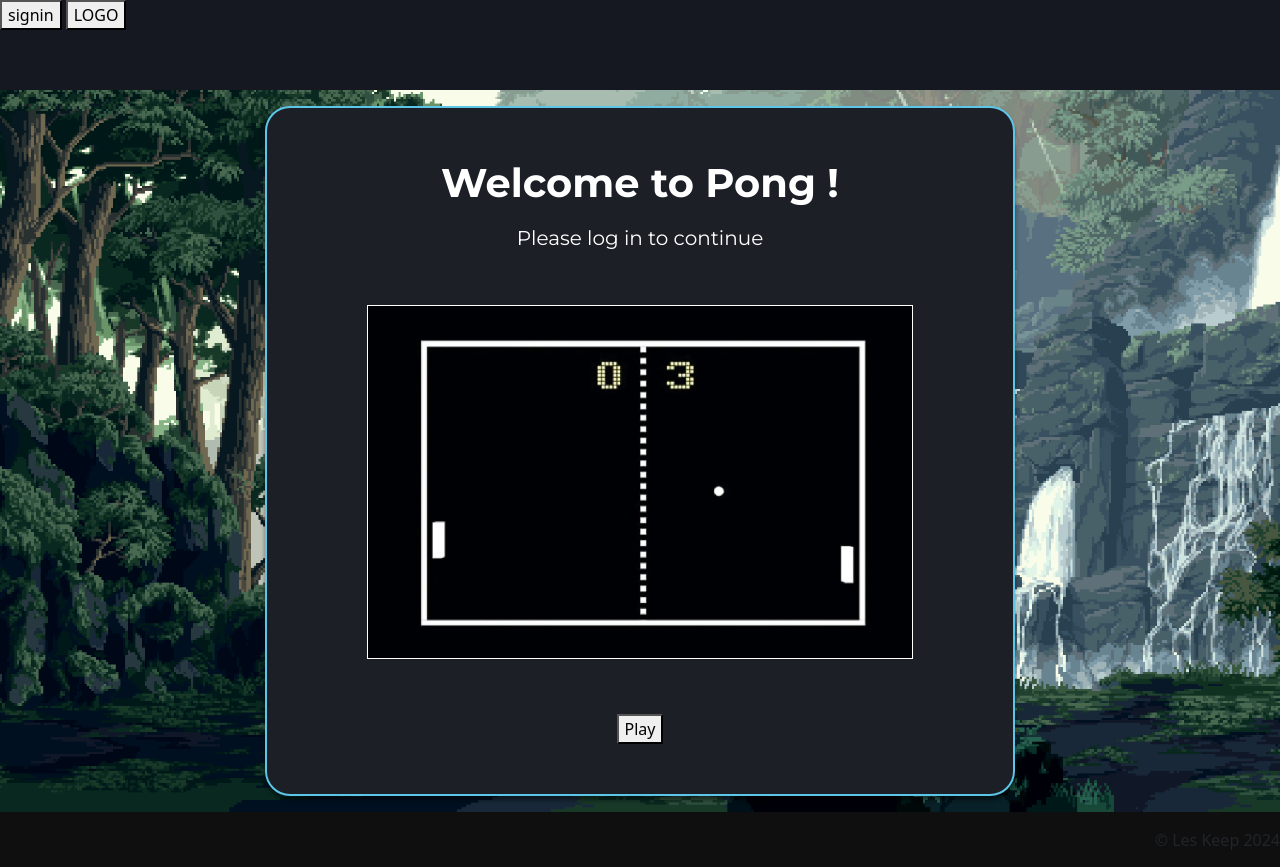
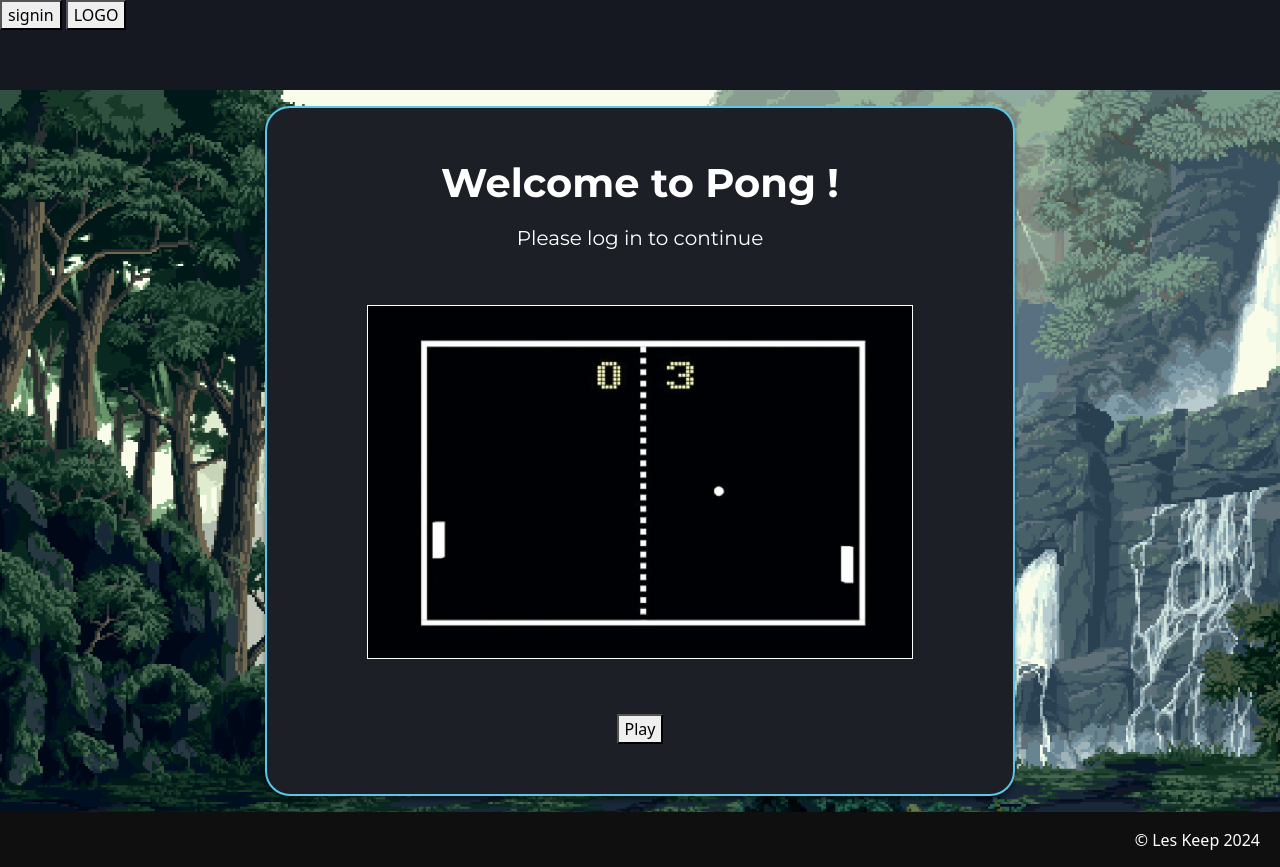
Before and after one commit to DoubleV37/ft_transcendence, a Django app: page / in a window 1280 px wide. Run offline with Django 5.2, Linux system fonts and the light colour scheme; some libraries are stand-ins or nearby versions.

Commit message:
work on css for home page

```diff
--- a/Django_data/static/css/home.css
+++ b/Django_data/static/css/home.css
@@ -1,25 +1,37 @@
 body {
+	display: flex;
+	flex-direction: column;
+	align-items: center;
+
+	min-height: 100vh;
+}
+
+#mid {
+	display: flex;
+	flex-direction: column;
 	background: url('../images/background.png');
 	background-size: cover;
 	background-repeat: no-repeat;
+	align-self: stretch;
+	align-items: center;
+	justify-content: center;
 
-	display: flex;
-	flex-direction: column;
-	align-items: center;
+	flex-grow: 2;
 }
 
 #content {
 	display: flex;
-	width: 46.875rem;
-	height: 43.125rem;
-	padding: 3.125rem 6.25rem;
+	width: 46.875em;
+	height: 43.125em;
+	padding: 3.125em 6.25em;
 	flex-direction: column;
 	justify-content: center;
 	align-items: center;
-	gap: 3.4375rem;
+	gap: 3.4375em;
 	flex-shrink: 0;
 	margin-top: 1em;
 	margin-bottom: 1em;
+	color:#FFF;
 
 	border-radius: 1.5625rem;
 	border: 2px solid #5DC6E8;
@@ -73,6 +85,11 @@ body {
 	line-height: normal;
 }
 
+.les-keep {
+	color:#FFF;
+	padding-right: 1.25em;
+}
+
 footer {
 	display: flex;
 	width: 100%;
--- a/Django_data/templates/home.html
+++ b/Django_data/templates/home.html
@@ -4,6 +4,7 @@
 {% include "head.html" %}
 <body>
 	{% include "header.html" %}
+	<div id="mid">
 		<div id="content">
 			<div class="welcome-text">
 				<span class="welcome-to-pong">Welcome to Pong !</span>
@@ -12,6 +13,7 @@
 			<div class="pong"></div>
 			<button class="play-button"><span class="play">Play</span></button>
 		</div>
+	</div>
 	{% include "footer.html" %}
 </body>
 </html>
```
Lines whose indentation alone changed are shown as unchanged.
